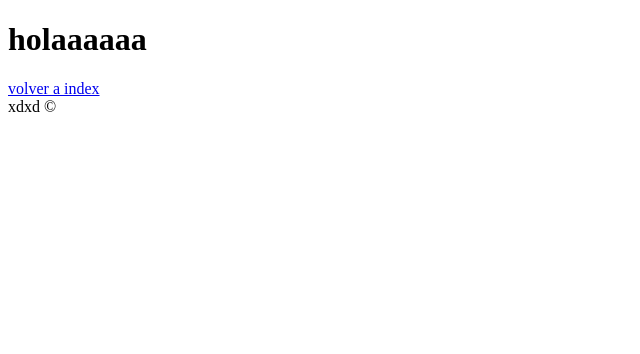
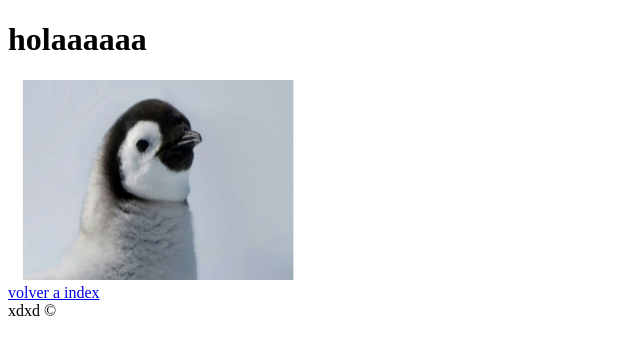
Before and after one commit to firnex360/web-page, a plain HTML site: page other.html in a window 1280 px wide. Shown: the whole page, without its empty margins (0-640 px from the left). Drawn offline with Linux system fonts and the light colour scheme.

Commit message:
final coursera

```diff
--- a/other.html
+++ b/other.html
@@ -8,7 +8,11 @@
 <body>
     <h1>holaaaaaa</h1>
 
-    <a href="index.html" title="going to same place"> volver a index</a>
+    <img src="EL PINGUINO.png" width="300" height="200" alt="picture of pinguin">
+
+    <div>
+        <a href="index.html" title="going to same place"> volver a index</a>
+    </div>
 
     <footer>
         xdxd &copy;
```
Also changed, not shown: EL PINGUINO.png (added).
